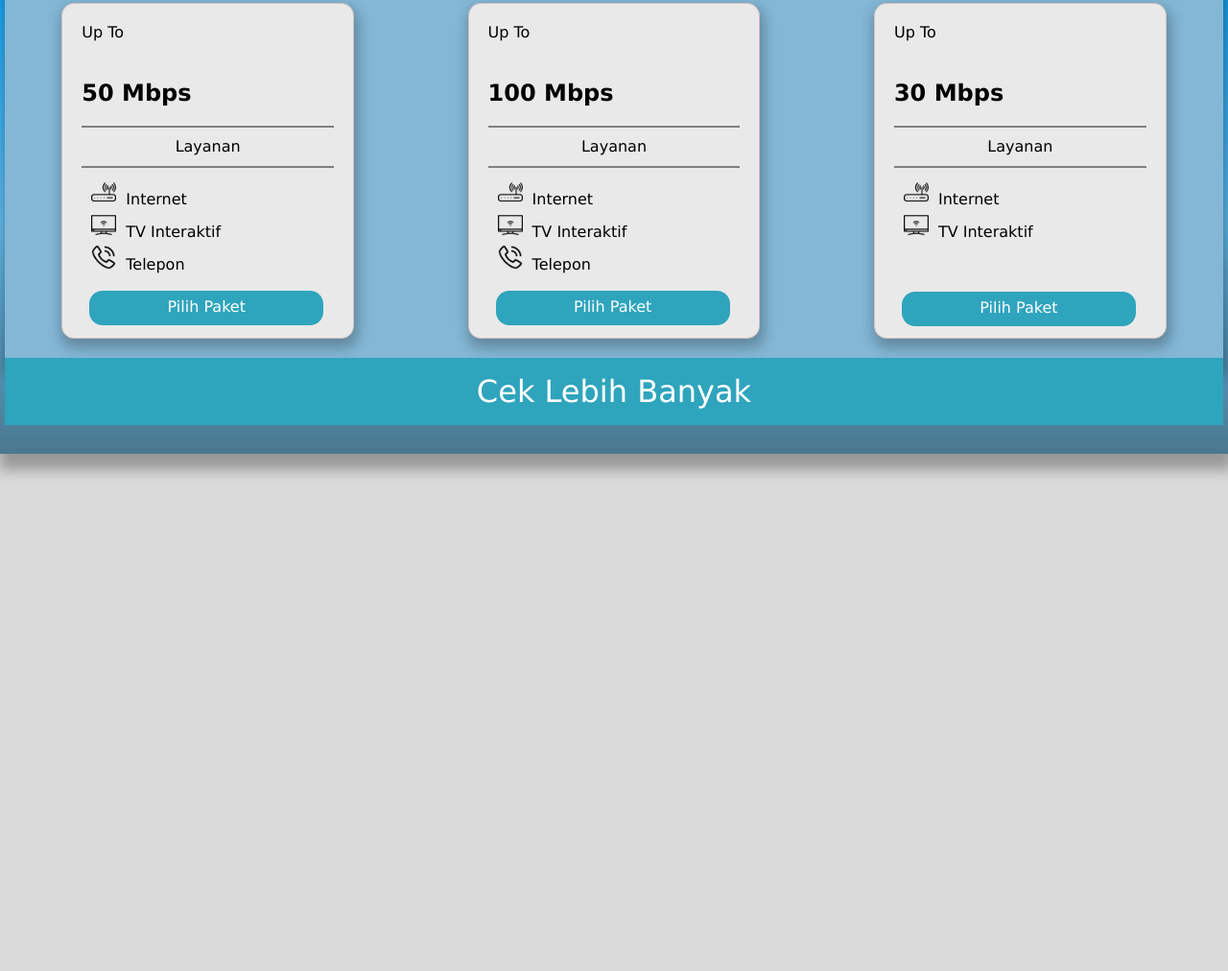
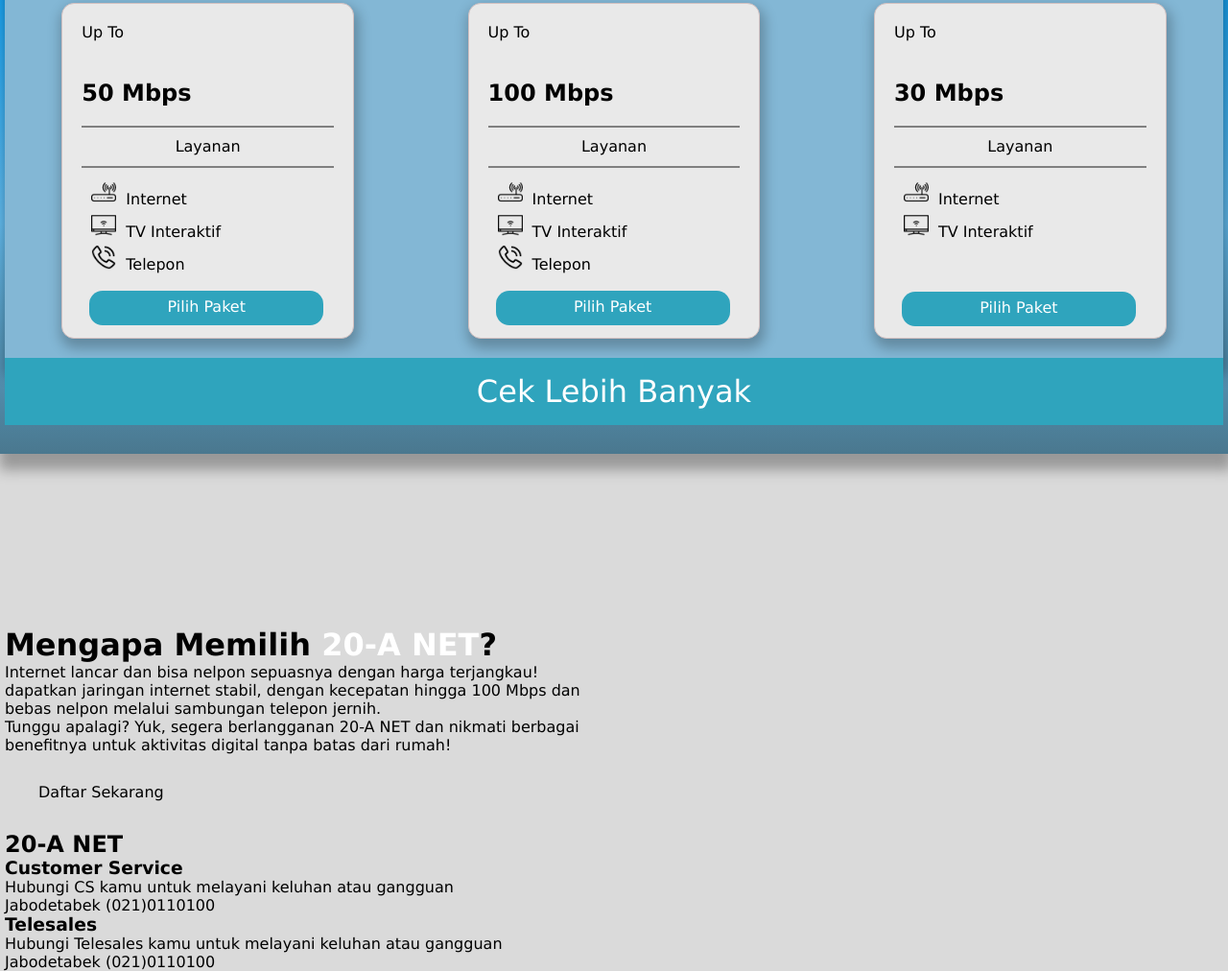
Before and after one commit to firmanAndrian/timA20.github.io, a plain HTML site: page index.html in a window 1280 px wide. Shown: the part 922-1934 px from the top of the page at 96% size. Before the commit the page ends 1575 px from the top, so only its background shows below. Drawn offline with Linux system fonts and the light colour scheme.

Commit message:
update index.html
menambahkan profil dan footer

```diff
--- a/index.html
+++ b/index.html
@@ -118,5 +118,46 @@
           </div>
       </div>
   </div>
+
+    <!-- konten profil -->
+  <div class="profil">
+      <div class="konten">
+          <div class="main-profil">
+            <h1>Mengapa Memilih<span style="color:white"> 20-A NET</span>?</h1>
+            <p>Internet lancar dan bisa nelpon sepuasnya dengan harga terjangkau! <br>
+                dapatkan jaringan internet stabil, dengan kecepatan hingga 100 Mbps dan <br>
+                bebas nelpon melalui sambungan telepon jernih.
+            </p>
+            <p>Tunggu apalagi? Yuk, segera berlangganan 20-A NET dan nikmati berbagai <br> benefitnya
+                untuk aktivitas digital tanpa batas dari rumah!
+            </p>
+            <a href="#" class="btn regis">Daftar Sekarang</a>
+          </div>
+      </div>
+  </div>
+
+  <!-- footer -->
+  <footer>
+      <div class="konten">
+          <div class="foot-main">
+              <div class="atas">
+                    <div class="ft tim">
+                        <h2>20-A NET</h2>
+                    </div>
+                    <div class="foot cs">
+                        <h3>Customer Service</h3>
+                        <p>Hubungi CS kamu untuk melayani keluhan atau gangguan</p>
+                        <p class="btnn cs">Jabodetabek (021)0110100</p>
+                    </div>
+                    <div class="foot tl">
+                        <h3>Telesales</h3>
+                        <p>Hubungi Telesales kamu untuk melayani keluhan atau gangguan</p>
+                        <p class="btnn tl">Jabodetabek (021)0110100</p>
+                    </div>
+              </div>
+          </div>
+      </div>
+  </footer>
+
 </body>
 </html>
```
